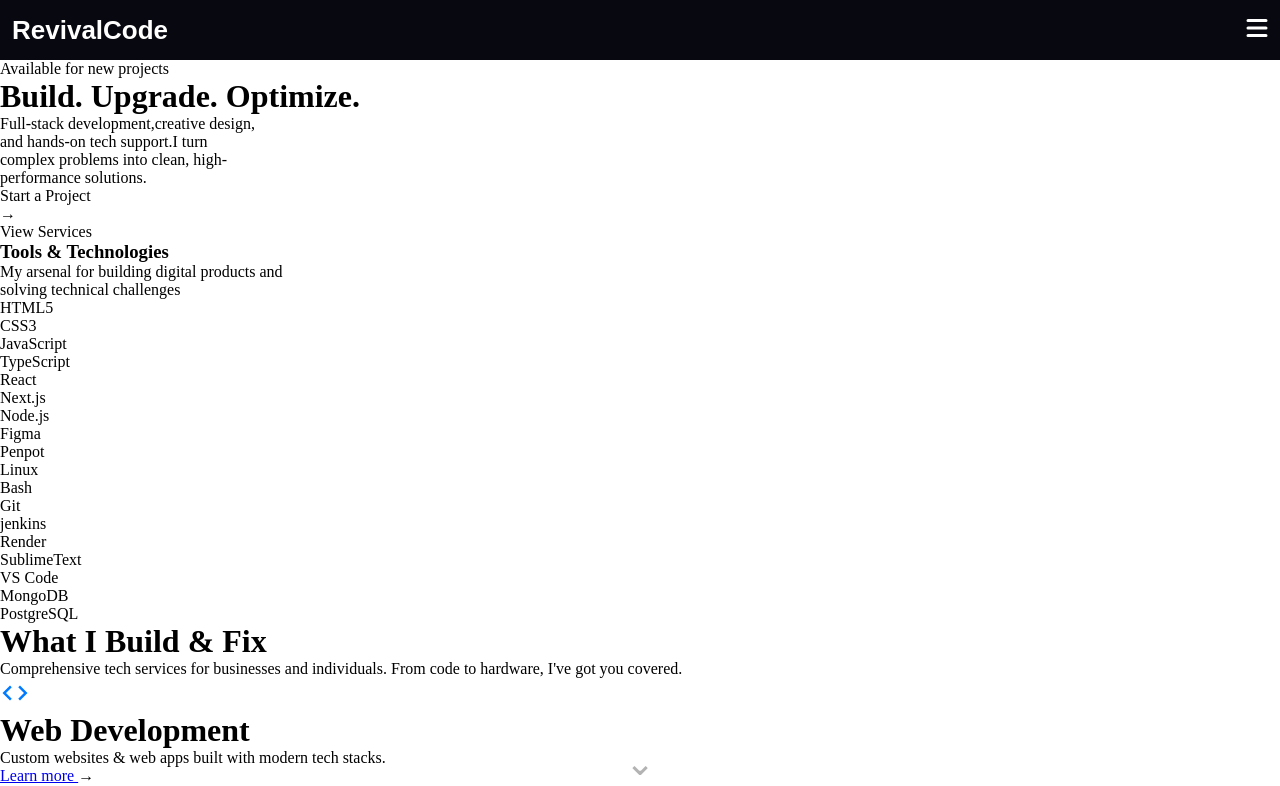
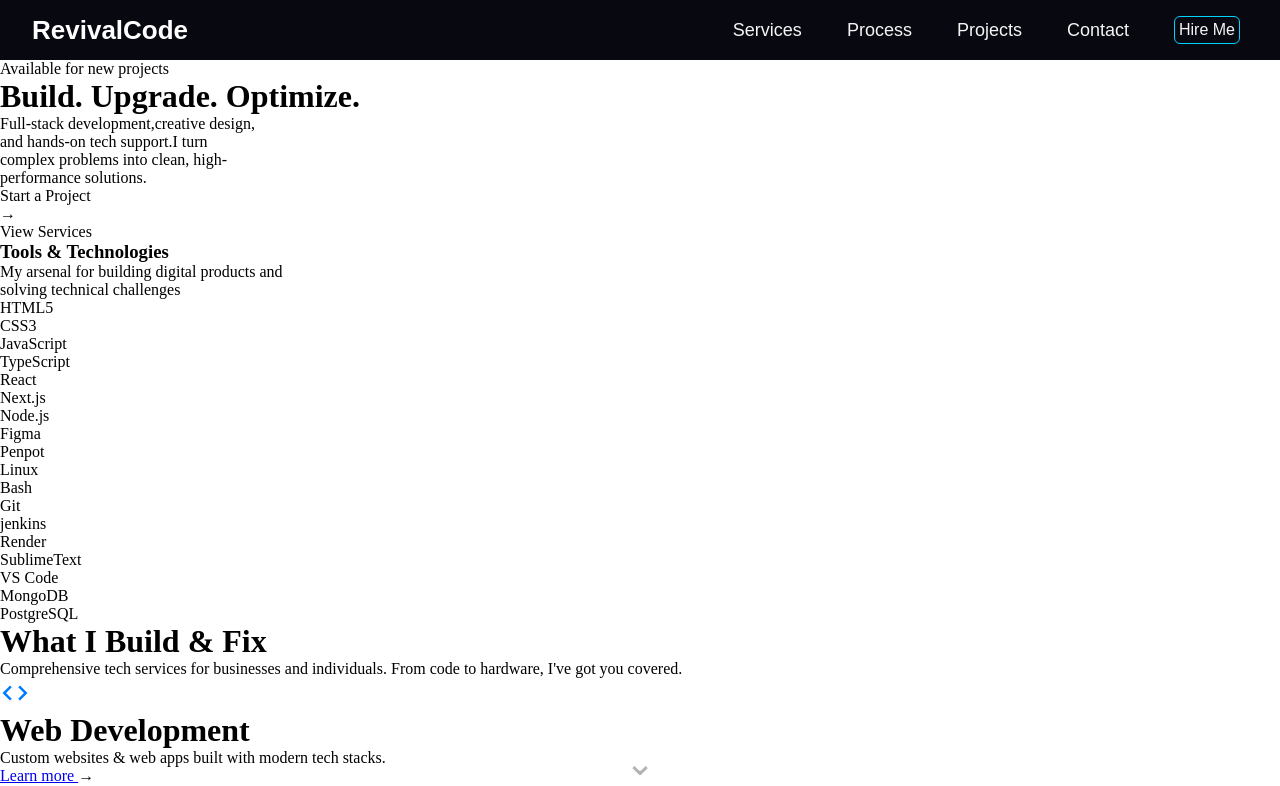
Before and after one commit to zack-das/RevivalCoder, a React (Vite) app: page / in a window 1280 px wide. Shown: the top 786 px of the page. Built offline with nearby package versions, Linux system fonts and the light colour scheme.

Commit message:
Desktop navbar fixed

```diff
--- a/src/Navbar/Navbar.css
+++ b/src/Navbar/Navbar.css
@@ -1,14 +1,15 @@
-.navContainer{
+.navContainer {
     display: flex;
-	width:100vw;
+    width: 100vw;
     height: 60px;
     background: #080810;
+    justify-content: space-between;
 }
-nav{
+nav {
     display: flex;
     align-items: center;
     justify-content: space-between;
-
+    padding: 0 20px;
     margin: 0 4px 0 2px;
     background: #080810;
     position: fixed;
@@ -16,26 +17,25 @@ nav{
     height: 60px;
     z-index: 1000;
 }
-.logoContainer{
+.logoContainer {
     margin-left: 10px;
 }
-.logo{
+.logo {
     font-family: sans-serif;
     font-size: 26px;
     color: white;
     justify-content: center;
-
 }
 
-.navList{
+.navList {
+    display: none;
     position: fixed;
     top: 60px;
-  right: -100%;        /* hidden by default */
+    right: -100%; /* hidden by default */
     width: 100vw;
     height: 300px;
     background: #0e1320d1;
     backdrop-filter: blur(8px);
-  display: flex;
     padding-bottom: 10px;
     flex-direction: column;
     justify-content: center;
@@ -46,7 +46,7 @@ nav{
 .navList.open {
     right: 0;
 }
-.listItem{
+.listItem {
     font-family: sans-serif;
     font-size: 18px;
     margin-left: 20px;
@@ -54,47 +54,88 @@ nav{
     list-style: none;
     cursor: pointer;
 }
-.listItem:hover{
-	color:#25D1F5;
+.listItem:hover {
+    color: #25d1f5;
 }
-.HireBtn{
-
-	height: 20px;
-	background-color: #25D1F5;
+.HireBtn {
+    height: 40px;
+    background-color: #25d1f5;
     text-align: center;
     font-family: sans-serif;
     font-size: 18px;
     color: #000;
     cursor: pointer;
-	padding: 10px 0 10px 0 ;
+    padding: 10px 0 10px 0;
     margin: 0 20px 0 20px;
     border: none;
     list-style: none;
     border-radius: 6px;
     transition: 0.3s ease-in-out;
-
 }
-.HireBtn:hover{
+.HireBtn:hover {
     box-shadow: 0 0 20px#25D1F5;
 }
-.harmMenu{
+.harmMenu {
     margin-right: 10px;
+    display: none;
 }
 .menuIcon {
     color: white;
     cursor: pointer;
     transition: color 0.3s ease;
 }
-
-.menuIcon:hover{
-	color: #25D1F5;
+.navItems {
+    display: flex;
+    flex-direction: row;
+    align-items: center;
+    /* width: 100%; */ /* REMOVE THIS: It forces the list to take up all space */
+    margin-right: 22px; /* Optional: adds a little breathing room from the right edge */
+    padding: 0;
+    gap: 25px; /* Increased gap for better spacing */
+    list-style: none; /* Ensure bullets are gone */
+}
+.HireB {
+    font-family: sans-serif;
+    font-size: 16px;
+    margin-left: 20px;
+    color: whitesmoke;
+    list-style: none;
+    cursor: pointer;
+    border: 1px solid #00d4ff;
+    padding: 4px;
+    border-radius: 6px;
+}
+.HireB:hover {
+    box-shadow: 0 0 10px#25D1F5;
+}
+.menuIcon:hover {
+    color: #25d1f5;
 }
 
+@media (max-width: 758px) {
+    .navItems {
+        display: none;
+    }
+    .navList {
+        display: flex;
+    }
+    .harmMenu {
+        display: flex !important; /* Force show hamburger */
+        align-items: center;
+        justify-content: center;
+        cursor: pointer;
+        z-index: 1001; /* Ensure it stays above everything */
+        color: white;
+    }
+}
 
 @media (max-width: 350px) {
     /* Ensure the body doesn't have horizontal scroll */
     body {
         overflow-x: hidden;
+    }
+    .navItems {
+        display: none;
     }
 
     .navContainer {
@@ -159,7 +200,7 @@ nav{
     .HireBtn {
         /* Removed fixed height: 20px - this was clipping your text */
         height: auto;
-        background-color: #25D1F5;
+        background-color: #25d1f5;
         font-family: sans-serif;
         font-size: 16px;
         font-weight: bold;
--- a/src/Navbar/Navbar.jsx
+++ b/src/Navbar/Navbar.jsx
@@ -1,40 +1,56 @@
-import { useState } from 'react'
-import { HiMenu, HiX } from 'react-icons/hi' // Import HiX
-import './Navbar.css'
+import { useState } from "react";
+import { HiMenu, HiX } from "react-icons/hi";
+import "./Navbar.css";
 
 function Navbar() {
-  const [open, setOpen] = useState(false)
-
-  // Function to close menu
+  const [open, setOpen] = useState(false);
   const closeMenu = () => setOpen(false);
 
   return (
-    <div className="navContainer">
-      {/* 1. The Overlay: Only visible when menu is open */}
+    <header className="navContainer">
+      {/* Overlay for mobile menu */}
       {open && <div className="menu-overlay" onClick={closeMenu}></div>}
 
-      <nav>
-        <div className="logoContainer"><h1 className="logo">RevivalCode</h1></div>
+      <nav className="navbar">
+        <div className="logoContainer">
+          <h1 className="logo">RevivalCode</h1>
+        </div>
 
-        <ul className={`navList ${open ? 'open' : ''}`}>
-          <li className="listItem" onClick={closeMenu}>Services</li>
-          <li className="listItem" onClick={closeMenu}>Process</li>
-          <li className="listItem" onClick={closeMenu}>Projects</li>
-          <li className="listItem" onClick={closeMenu}>Contact</li>
-          <li className="HireBtn" onClick={closeMenu}>Hire Me</li>
+        {/* Desktop Navigation - Hidden on mobile */}
+        <ul className="navItems">
+          <li className="listItem">Services</li>
+          <li className="listItem">Process</li>
+          <li className="listItem">Projects</li>
+          <li className="listItem">Contact</li>
+          <li className="HireB">Hire Me</li>
         </ul>
 
-        <div className="harmMenu">
-          {/* 2. Switch Icon based on state */}
-          {open ? (
-            <HiX className="menuIcon" size={30} onClick={() => setOpen(false)} />
-          ) : (
-            <HiMenu className="menuIcon" size={30} onClick={() => setOpen(true)} />
-          )}
+        {/* Mobile Navigation - Hidden on desktop */}
+        <ul className={`navList ${open ? "open" : ""}`}>
+          <li className="listItem" onClick={closeMenu}>
+            Services
+          </li>
+          <li className="listItem" onClick={closeMenu}>
+            Process
+          </li>
+          <li className="listItem" onClick={closeMenu}>
+            Projects
+          </li>
+          <li className="listItem" onClick={closeMenu}>
+            Contact
+          </li>
+          <li className="HireBtn" onClick={closeMenu}>
+            Hire Me
+          </li>
+        </ul>
+
+        {/* Hamburger Icon */}
+        <div className="harmMenu" onClick={() => setOpen(!open)}>
+          {open ? <HiX size={30} /> : <HiMenu size={30} />}
         </div>
       </nav>
-    </div>
-  )
+    </header>
+  );
 }
 
-export default Navbar
+export default Navbar;
```
Lines whose indentation alone changed are shown as unchanged.
